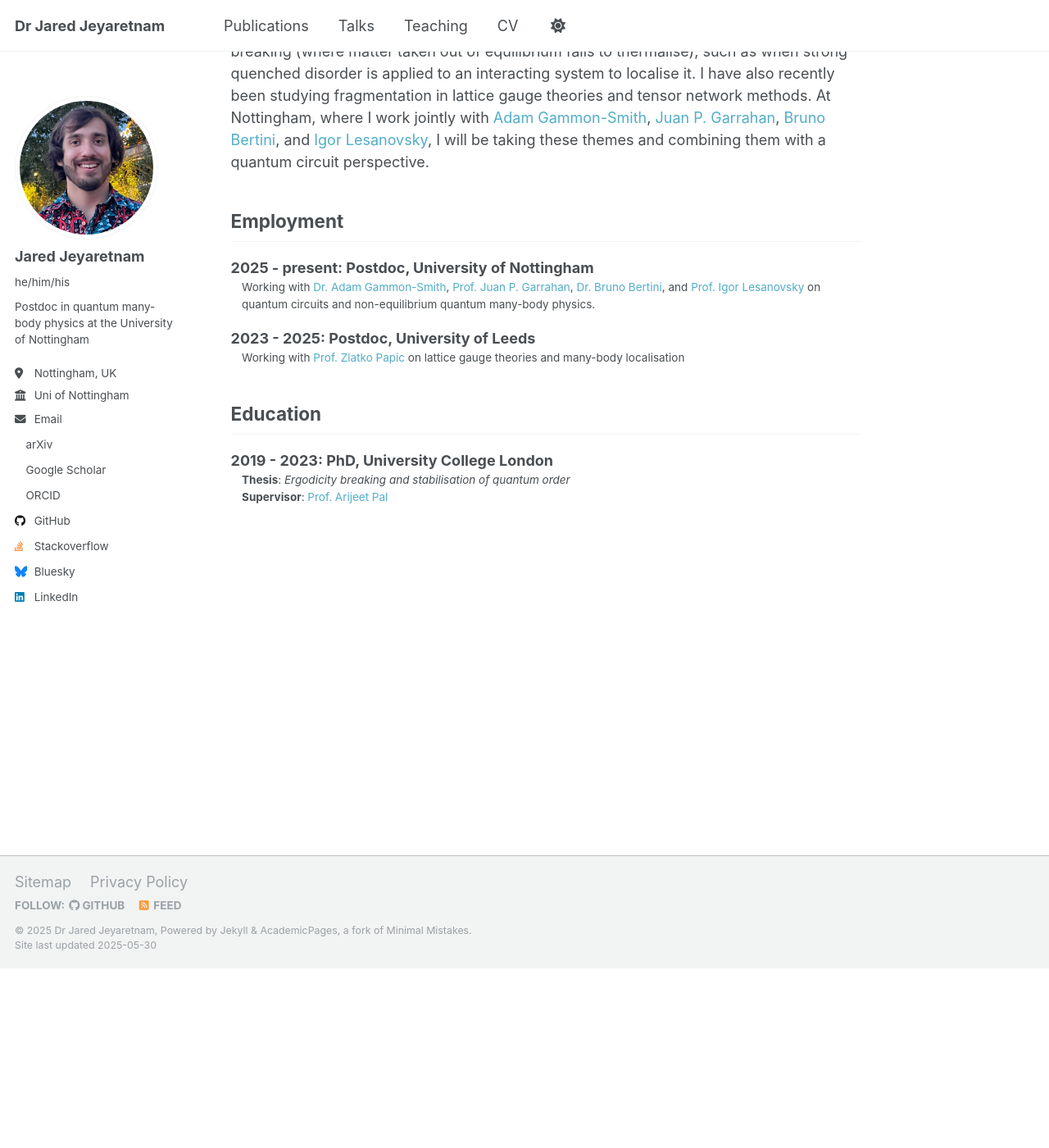
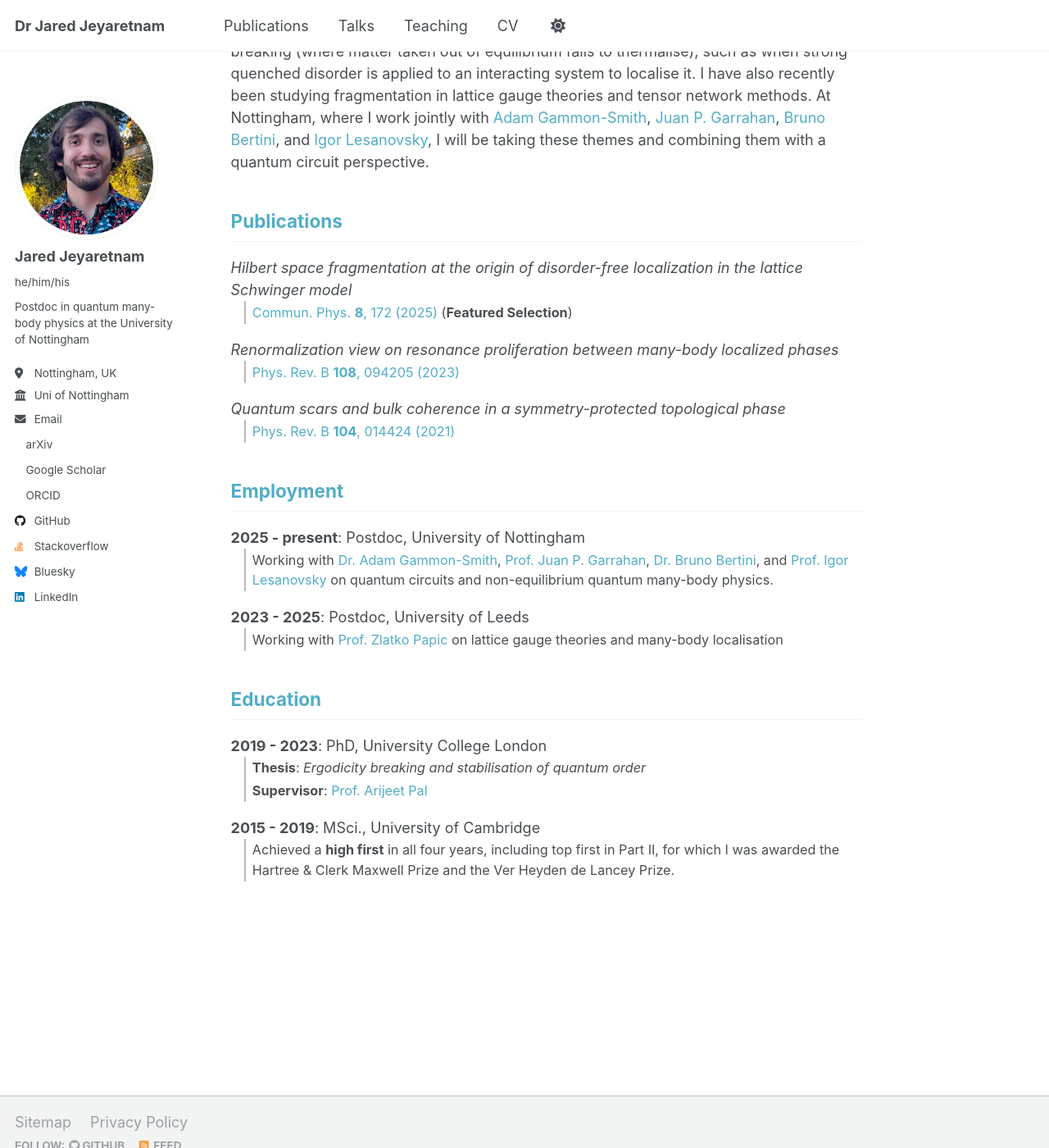
Before and after one commit to jaredjeya/jaredjeya.github.io, a Jekyll site: the page built from _pages/about.md, in a window 1280 px wide and 1400 px high, scrolled down 219 px. Shown: the whole window at 82% size. Built offline with Jekyll 4.4.1, drawn with Linux system fonts in a browser that asks for light colours.

Commit message:
Make about page nicer; add CV pdf

```diff
--- a/_pages/about.md
+++ b/_pages/about.md
@@ -11,14 +11,27 @@ I am interested in non-equilibrium quantum many-body physics - in particular, er
 I have also recently been studying fragmentation in lattice gauge theories and tensor network methods.
 At Nottingham, where I work jointly with [Adam Gammon-Smith](https://adamsmith-physics.github.io/index.html), [Juan P. Garrahan](https://jpgarrahan.github.io/About.html), [Bruno Bertini](https://www.birmingham.ac.uk/staff/profiles/physics/bertini-bruno), and [Igor Lesanovsky](https://www.nottingham.ac.uk/physics/people/igor.lesanovsky), I will be taking these themes and combining them with a quantum circuit perspective.
 
-## Employment
+## [Publications](/publications/)
+*Hilbert space fragmentation at the origin of disorder-free localization in the lattice Schwinger model*
+: [Commun. Phys. **8**, 172 (2025)](https://doi.org/10.1038/s42005-025-02039-8) (**Featured Selection**)
+
+*Renormalization view on resonance proliferation between many-body localized phases*
+: [Phys. Rev. B **108**, 094205 (2023)](https://link.aps.org/doi/10.1103/PhysRevB.108.094205)
+
+*Quantum scars and bulk coherence in a symmetry-protected topological phase*
+: [Phys. Rev. B **104**, 014424 (2021)](https://doi.org/10.1103/physrevb.104.014424)
+
+## [Employment](/cv-json/)
 **2025 - present**: Postdoc, University of Nottingham
 :  Working with [Dr. Adam Gammon-Smith](https://adamsmith-physics.github.io/index.html), [Prof. Juan P. Garrahan](https://jpgarrahan.github.io/About.html), [Dr. Bruno Bertini](https://www.birmingham.ac.uk/staff/profiles/physics/bertini-bruno), and [Prof. Igor Lesanovsky](https://www.nottingham.ac.uk/physics/people/igor.lesanovsky) on quantum circuits and non-equilibrium quantum many-body physics.
 
 **2023 - 2025**: Postdoc, University of Leeds
 :  Working with [Prof. Zlatko Papic](https://theory.leeds.ac.uk/zlatko-papic/) on lattice gauge theories and many-body localisation
 
-## Education
+## [Education](/cv-json/)
 **2019 - 2023**: PhD, University College London
 :  **Thesis**: *Ergodicity breaking and stabilisation of quantum order*
 :  **Supervisor**: [Prof. Arijeet Pal](https://www.ucl.ac.uk/physics-astronomy/people/iris-profile-arijeet-pal)
+
+**2015 - 2019**: MSci., University of Cambridge
+: Achieved a **high first** in all four years, including top first in Part II, for which I was awarded the Hartree & Clerk Maxwell Prize and the Ver Heyden de Lancey Prize.
--- a/_sass/layout/_page.scss
+++ b/_sass/layout/_page.scss
@@ -87,13 +87,19 @@
   dt {
     margin-top: 1em;
     font-family: $sans-serif;
-    font-weight: bold;
+    font-weight: normal;
   }
 
   dd {
     margin-left: 1em;
+    border-left-style: solid;
+    border-left-color: #b8b8b8;
+    border-left-width: 2px;
+    padding-left: 0.5em;
+    padding-top: 0.1em;
+    padding-bottom: 0.1em;
     font-family: $sans-serif;
-    font-size: $type-size-6;
+    font-size: 0.9em;
   }
 
   .small {
```
Also changed, not shown: _publications/Hilbert-space-fragmentation-at-the-origin-of-disorder-free-localization-in-the-lattice-Schwinger-model.md (+1 -1 lines), 1 other file.
